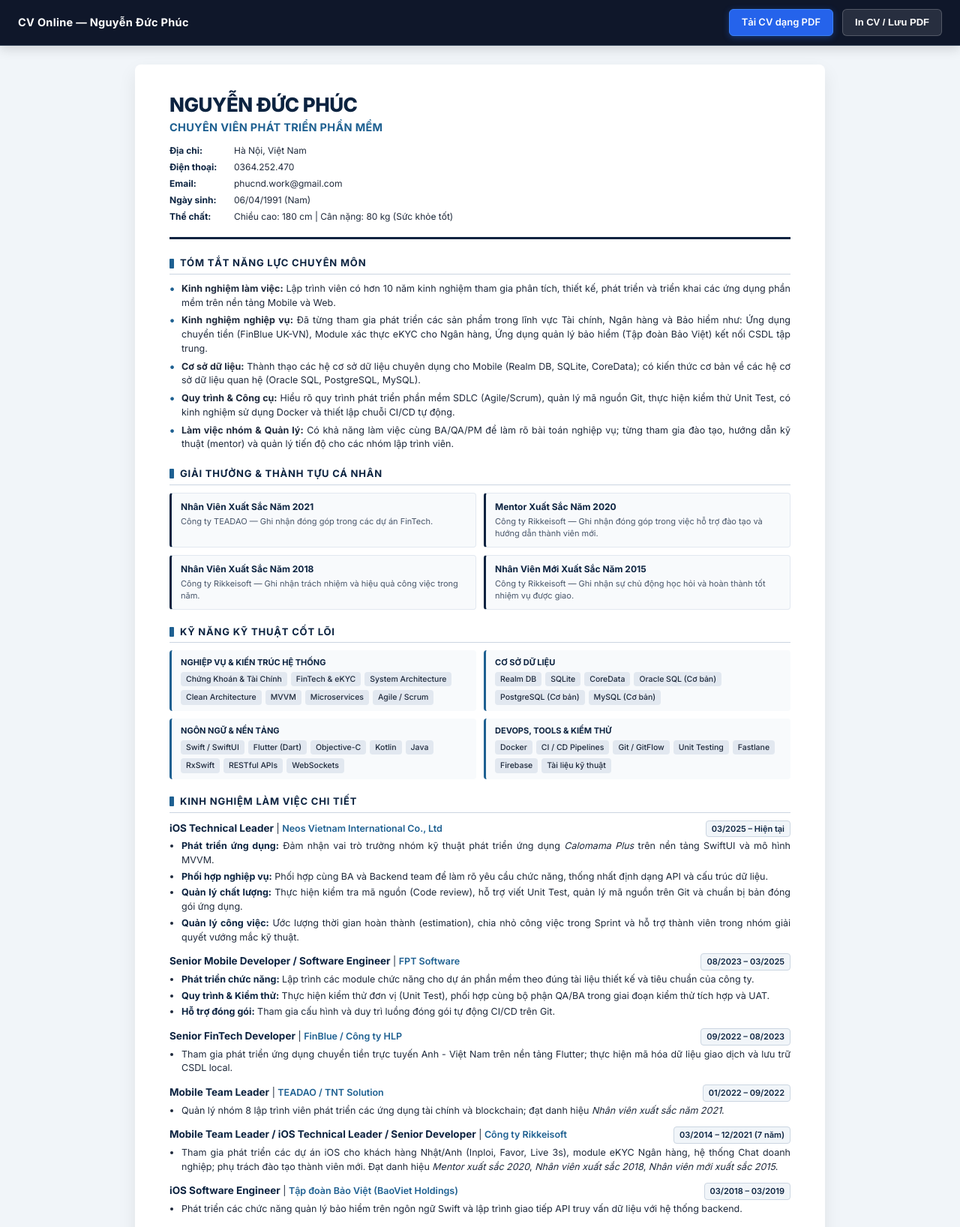
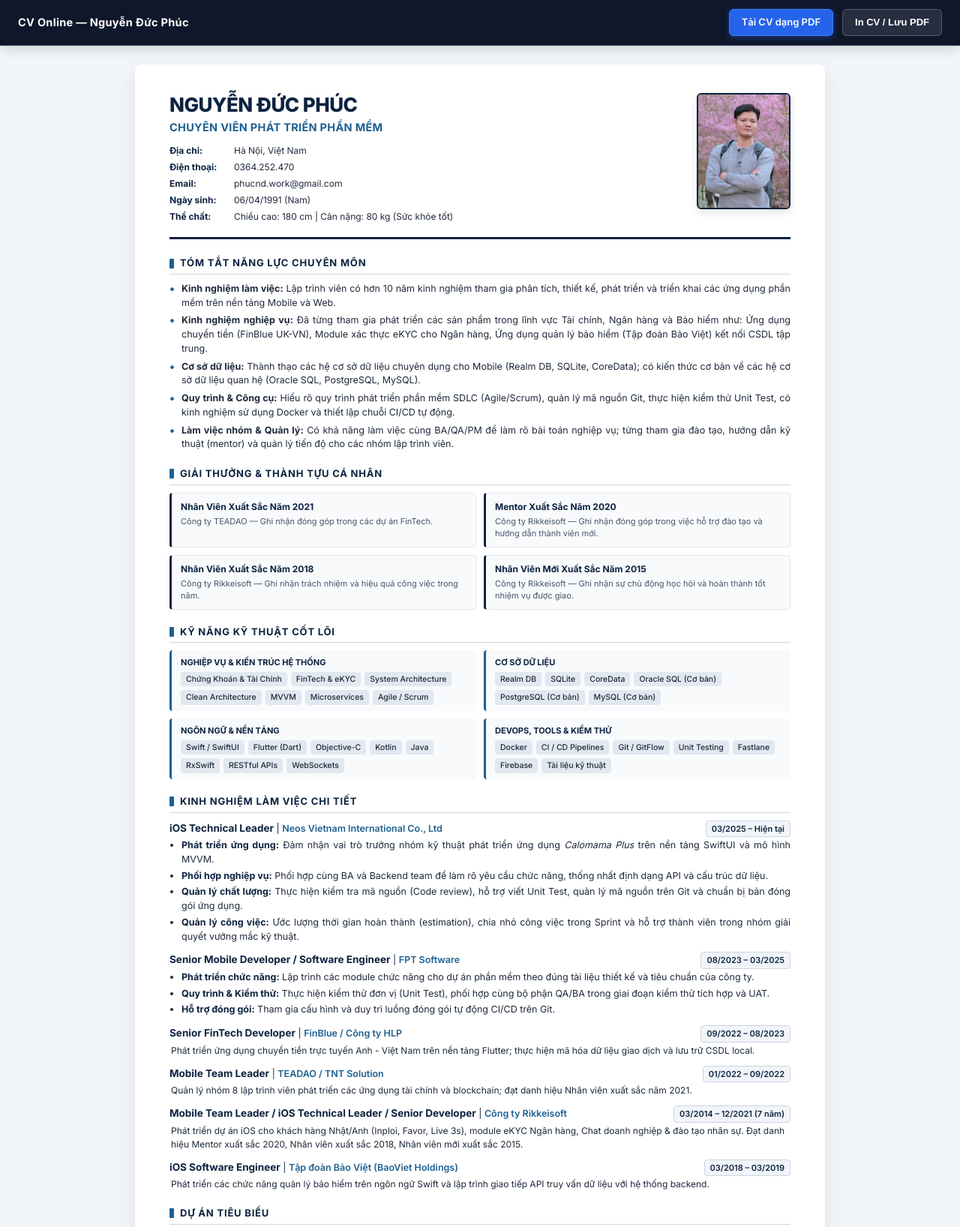
Before and after one commit to phucnd0604/agricesco-cv, a plain HTML site: page index.html in a window 1280 px wide. Shown: the top 1636 px of the page at 75% size. Drawn offline with Linux system fonts and the light colour scheme.

Commit message:
feat: Restore header avatar photo and condense older work experience into 1-line summaries

```diff
--- a/index.html
+++ b/index.html
@@ -101,11 +101,19 @@
             border-radius: 8px;
         }
 
-        /* HEADER - CLEAN SINGLE COLUMN LAYOUT */
+        /* HEADER - 1-COLUMN INFO LEFT + RIGHT AVATAR */
         header {
             border-bottom: 3px solid var(--primary-color);
             padding-bottom: 18px;
             margin-bottom: 22px;
+            display: flex;
+            justify-content: space-between;
+            align-items: flex-start;
+            gap: 20px;
+        }
+
+        .header-left {
+            flex: 1;
         }
 
         .header-left h1 {
@@ -144,6 +152,20 @@
         .header-info-item strong {
             color: var(--primary-color);
             min-width: 80px;
+        }
+
+        /* AVATAR STYLING */
+        .header-avatar-wrap {
+            flex-shrink: 0;
+        }
+
+        .header-avatar {
+            width: 125px;
+            height: 155px;
+            object-fit: cover;
+            border-radius: 6px;
+            border: 2px solid var(--primary-color);
+            box-shadow: 0 4px 12px rgba(12, 35, 64, 0.12);
         }
 
         /* SECTION STYLING */
@@ -271,14 +293,14 @@
 
         /* EXPERIENCE TIMELINE */
         .timeline-item {
-            margin-bottom: 12px;
+            margin-bottom: 11px;
         }
 
         .job-header {
             display: flex;
             justify-content: space-between;
             align-items: baseline;
-            margin-bottom: 3px;
+            margin-bottom: 2px;
         }
 
         .job-title {
@@ -317,6 +339,13 @@
 
         .job-bullets strong {
             color: var(--primary-color);
+        }
+
+        .job-summary-line {
+            color: var(--text-dark);
+            font-size: 12px;
+            margin-top: 2px;
+            padding-left: 2px;
         }
 
         /* TABLE STYLING - 3 CLEAN COLUMNS */
@@ -393,13 +422,18 @@
                 border-radius: 0 !important;
             }
 
+            .header-avatar {
+                width: 115px !important;
+                height: 145px !important;
+            }
+
             .section-title {
                 margin-bottom: 8px;
                 padding-bottom: 2px;
             }
 
             .timeline-item {
-                margin-bottom: 10px;
+                margin-bottom: 9px;
                 page-break-inside: avoid;
             }
 
@@ -455,7 +489,7 @@
 
 <div class="cv-container">
 
-    <!-- HEADER: CLEAN SINGLE COLUMN WITHOUT AVATAR -->
+    <!-- HEADER: 1-COLUMN INFO LEFT + RIGHT AVATAR -->
     <header>
         <div class="header-left">
             <h1>NGUYỄN ĐỨC PHÚC</h1>
@@ -467,6 +501,9 @@
                 <div class="header-info-item"><strong>Ngày sinh:</strong> 06/04/1991 (Nam)</div>
                 <div class="header-info-item"><strong>Thể chất:</strong> Chiều cao: 180 cm | Cân nặng: 80 kg (Sức khỏe tốt)</div>
             </div>
+        </div>
+        <div class="header-avatar-wrap">
+            <img src="cv-avatar-pnd.jpg" alt="Nguyễn Đức Phúc - Avatar" class="header-avatar">
         </div>
     </header>
 
@@ -565,7 +602,7 @@
         </div>
     </section>
 
-    <!-- KINH NGHIỆM LÀM VIỆC CHI TIẾT (2 CÔNG VIỆC GẦN NHẤT CHI TIẾT, CÁC CÔNG VIỆC CŨ TÓM TẮT) -->
+    <!-- KINH NGHIỆM LÀM VIỆC CHI TIẾT (2 CÔNG VIỆC GẦN NHẤT CHI TIẾT, CÁC CÔNG VIỆC CŨ TÓM TẮT 1-2 DÒNG) -->
     <section>
         <div class="section-title">Kinh Nghiệm Làm Việc Chi Tiết</div>
 
@@ -600,7 +637,7 @@
             </ul>
         </div>
 
-        <!-- 3. FINBLUE (TÓM TẮT CHUNG) -->
+        <!-- 3. FINBLUE (TÓM TẮT 1 DÒNG) -->
         <div class="timeline-item">
             <div class="job-header">
                 <div>
@@ -608,12 +645,12 @@
                 </div>
                 <span class="job-date">09/2022 – 08/2023</span>
             </div>
-            <ul class="job-bullets">
-                <li>Tham gia phát triển ứng dụng chuyển tiền trực tuyến Anh - Việt Nam trên nền tảng Flutter; thực hiện mã hóa dữ liệu giao dịch và lưu trữ CSDL local.</li>
-            </ul>
+            <div class="job-summary-line">
+                Phát triển ứng dụng chuyển tiền trực tuyến Anh - Việt Nam trên nền tảng Flutter; thực hiện mã hóa dữ liệu giao dịch và lưu trữ CSDL local.
+            </div>
         </div>
 
-        <!-- 4. TEADAO (TÓM TẮT CHUNG) -->
+        <!-- 4. TEADAO (TÓM TẮT 1 DÒNG) -->
         <div class="timeline-item">
             <div class="job-header">
                 <div>
@@ -621,12 +658,12 @@
                 </div>
                 <span class="job-date">01/2022 – 09/2022</span>
             </div>
-            <ul class="job-bullets">
-                <li>Quản lý nhóm 8 lập trình viên phát triển các ứng dụng tài chính và blockchain; đạt danh hiệu <em>Nhân viên xuất sắc năm 2021</em>.</li>
-            </ul>
+            <div class="job-summary-line">
+                Quản lý nhóm 8 lập trình viên phát triển các ứng dụng tài chính và blockchain; đạt danh hiệu Nhân viên xuất sắc năm 2021.
+            </div>
         </div>
 
-        <!-- 5. RIKKEISOFT (TÓM TẮT CHUNG) -->
+        <!-- 5. RIKKEISOFT (TÓM TẮT 1 DÒNG) -->
         <div class="timeline-item">
             <div class="job-header">
                 <div>
@@ -634,12 +671,12 @@
                 </div>
                 <span class="job-date">03/2014 – 12/2021 (7 năm)</span>
             </div>
-            <ul class="job-bullets">
-                <li>Tham gia phát triển các dự án iOS cho khách hàng Nhật/Anh (Inploi, Favor, Live 3s), module eKYC Ngân hàng, hệ thống Chat doanh nghiệp; phụ trách đào tạo thành viên mới. Đạt danh hiệu <em>Mentor xuất sắc 2020</em>, <em>Nhân viên xuất sắc 2018</em>, <em>Nhân viên mới xuất sắc 2015</em>.</li>
-            </ul>
+            <div class="job-summary-line">
+                Phát triển dự án iOS cho khách hàng Nhật/Anh (Inploi, Favor, Live 3s), module eKYC Ngân hàng, Chat doanh nghiệp & đào tạo nhân sự. Đạt danh hiệu Mentor xuất sắc 2020, Nhân viên xuất sắc 2018, Nhân viên mới xuất sắc 2015.
+            </div>
         </div>
 
-        <!-- 6. BAOVIET (TÓM TẮT CHUNG) -->
+        <!-- 6. BAOVIET (TÓM TẮT 1 DÒNG) -->
         <div class="timeline-item">
             <div class="job-header">
                 <div>
@@ -647,9 +684,9 @@
                 </div>
                 <span class="job-date">03/2018 – 03/2019</span>
             </div>
-            <ul class="job-bullets">
-                <li>Phát triển các chức năng quản lý bảo hiểm trên ngôn ngữ Swift và lập trình giao tiếp API truy vấn dữ liệu với hệ thống backend.</li>
-            </ul>
+            <div class="job-summary-line">
+                Phát triển các chức năng quản lý bảo hiểm trên ngôn ngữ Swift và lập trình giao tiếp API truy vấn dữ liệu với hệ thống backend.
+            </div>
         </div>
     </section>
 
```
Also changed, not shown: CV_NguyenDucPhuc_Agriseco.html (+58 -21 lines), 2 other files.
